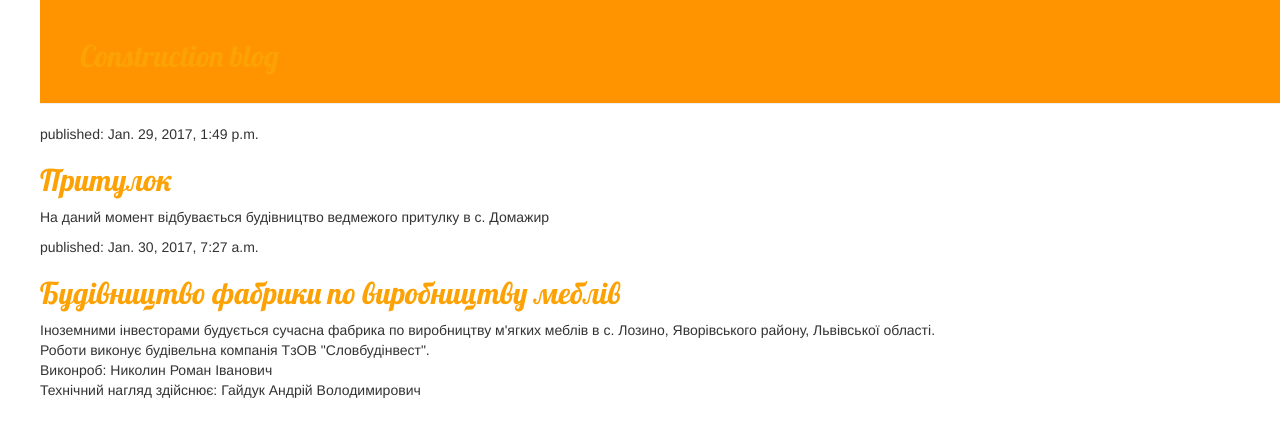
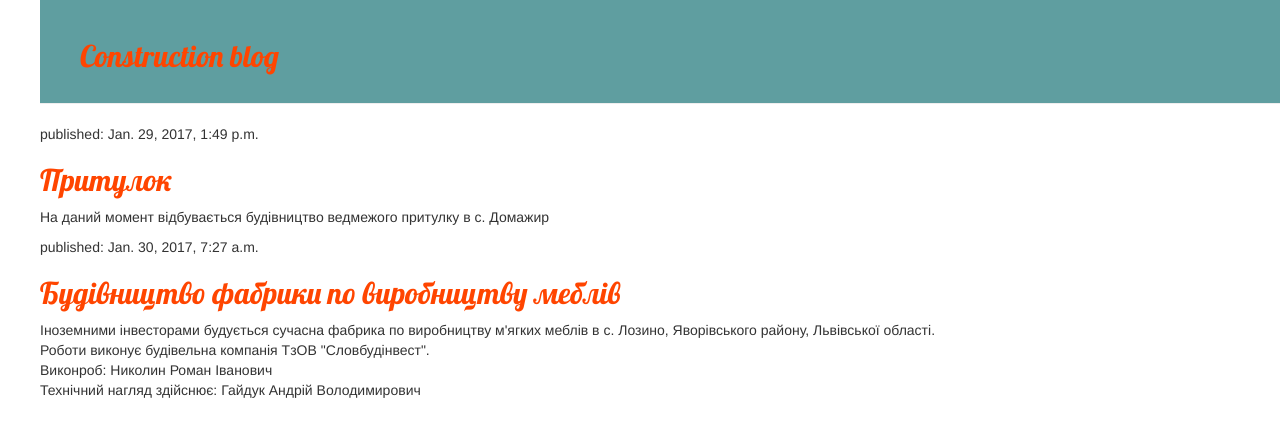
Before and after one commit to Djohne/my-first-blog, a Django app: page / in a window 1280 px wide. Shown: the top 437 px of the page. Run offline with Django 3.2, Linux system fonts and the light colour scheme; data comes from the database, SQL or seed files in the repository; some libraries are stand-ins or nearby versions.

Commit message:
Changed the HTML for the site.

```diff
--- a/blog/static/css/blog.css
+++ b/blog/static/css/blog.css
@@ -1,12 +1,12 @@
 h2 a {
-    color: #FCA205;
+    color: #FF4500;
     font-family: 'Lobster';
 }
 body {
     padding-left: 40px;
 }
 .page-header {
-    background-color: #ff9400;
+    background-color: #5F9EA0;
     margin-top: 0;
     padding: 20px 20px 20px 40px;
 }
```
